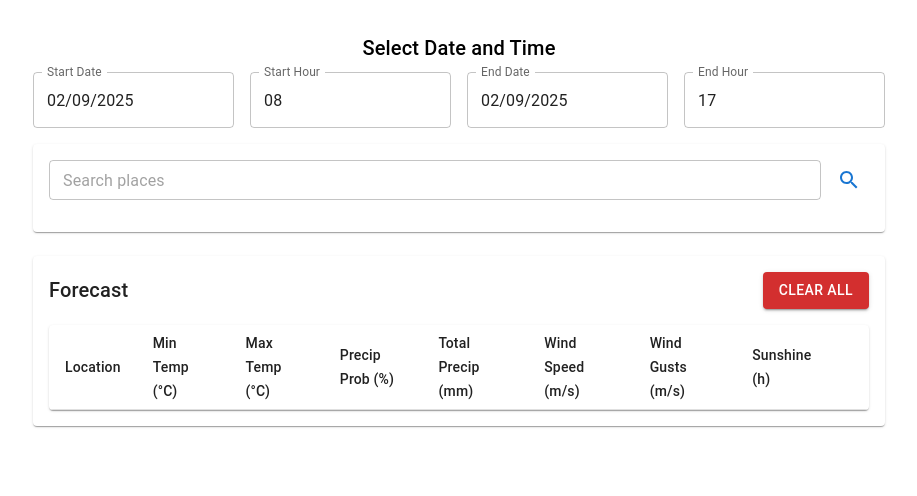
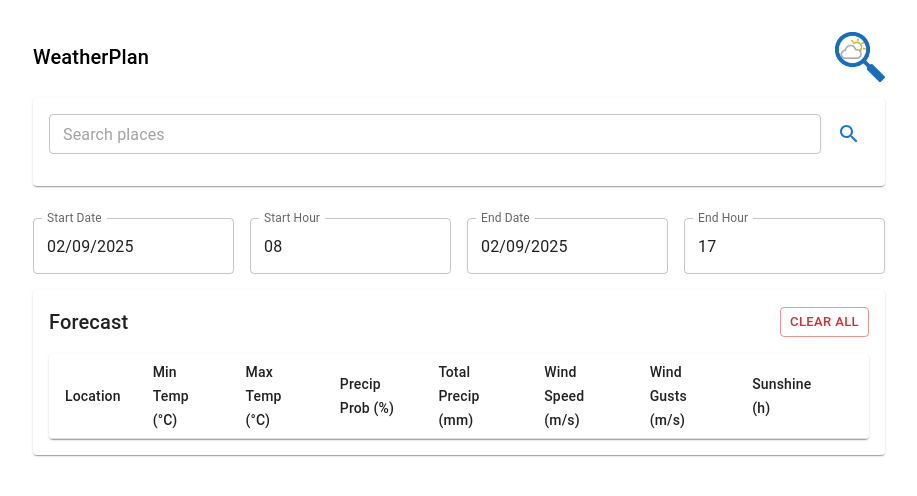
Before and after one commit to dkarlo2/weatherplan-web, a React (Create React App) app: page / in a window 1280 px wide. Shown: the top 496 px of the page, without its empty margins (181-1098 px from the left). Built offline with nearby package versions, Linux system fonts and the light colour scheme.

Commit message:
update UI and logo

```diff
--- a/src/App.js
+++ b/src/App.js
@@ -127,14 +127,9 @@ const WeatherDashboard = () => {
   return (
     <LocalizationProvider dateAdapter={AdapterDateFns}>
       <Container maxWidth="md" sx={{ py: 4 }}>
-        <Box display="flex" flexDirection="column" alignItems="center" mb={2}>
-          <Typography variant="h6">Select Date and Time</Typography>
-          <Box display="flex" gap={2} mt={1}>
-            <DatePicker label="Start Date" value={startDateTime} onChange={handleStartDateTimeChange} disablePast />
-            <TimePicker label="Start Hour" ampm={false} views={['hours']} value={startDateTime} onChange={handleStartDateTimeChange} />
-            <DatePicker label="End Date" value={endDateTime} onChange={handleEndDateTimeChange} disablePast />
-            <TimePicker label="End Hour" ampm={false} views={['hours']} value={endDateTime} onChange={handleEndDateTimeChange} />
-          </Box>
+        <Box display="flex" justifyContent="space-between" alignItems="center" mb={2}>
+          <Typography variant="h6">WeatherPlan</Typography>
+          <Box component="img" src="/logo.png" sx={{width: 50, height: 50}}></Box>
         </Box>
 
         <Paper sx={{ p: 2, mb: 3 }}>
@@ -161,10 +156,19 @@ const WeatherDashboard = () => {
           </Box>
         </Paper>
 
+        <Box display="flex" flexDirection="column" alignItems="center" mb={2}>
+          <Box display="flex" gap={2} mt={1}>
+            <DatePicker label="Start Date" value={startDateTime} onChange={handleStartDateTimeChange} disablePast />
+            <TimePicker label="Start Hour" ampm={false} views={['hours']} value={startDateTime} onChange={handleStartDateTimeChange} />
+            <DatePicker label="End Date" value={endDateTime} onChange={handleEndDateTimeChange} disablePast />
+            <TimePicker label="End Hour" ampm={false} views={['hours']} value={endDateTime} onChange={handleEndDateTimeChange} />
+          </Box>
+        </Box>
+
         <Paper sx={{ p: 2 }}>
           <Box display="flex" justifyContent="space-between" alignItems="center" mb={2}>
             <Typography variant="h6">Forecast</Typography>
-            <Button variant="contained" color="error" onClick={handleClearForecast}>Clear All</Button>
+            <Button variant="outlined" color="error" size="small" onClick={handleClearForecast}>Clear All</Button>
           </Box>
           <TableContainer component={Paper}>
             <Table size="small">
```
Also changed, not shown: public/logo.png, 1 other file (tests, documents, lock files or other folders).
